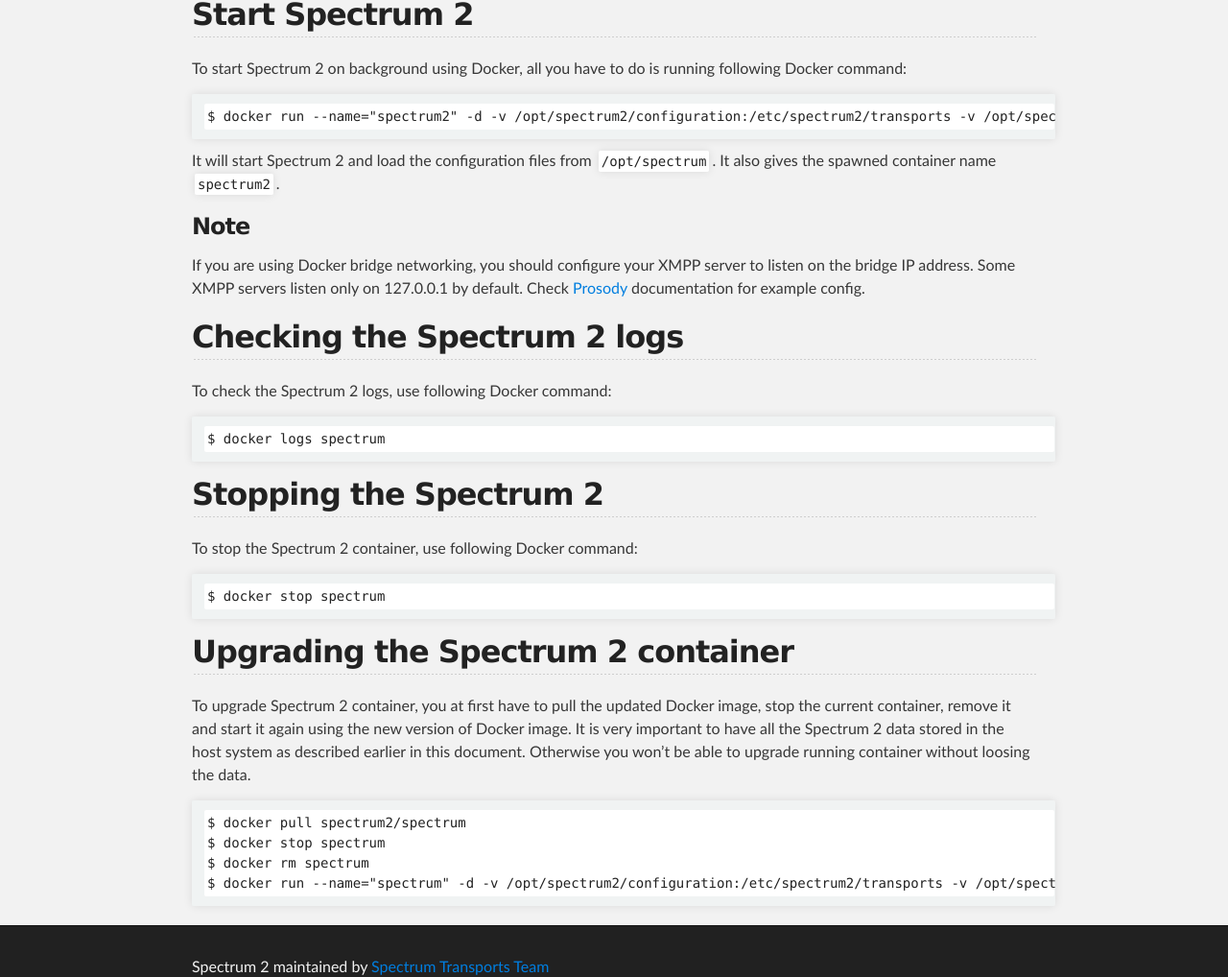
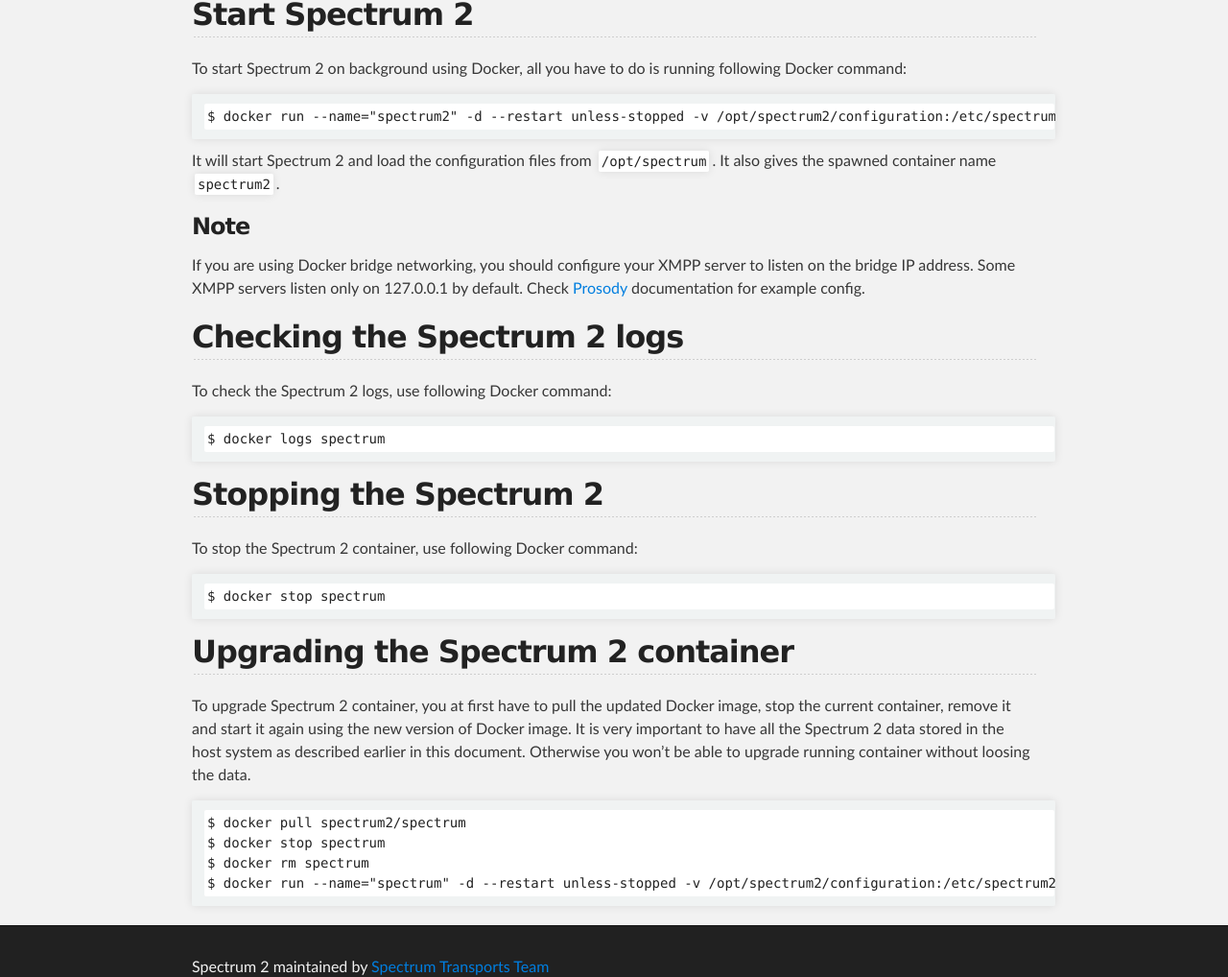
Before and after one commit to SpectrumIM/spectrum2, a Jekyll site: the page built from documentation/installation/docker.md, in a window 1280 px wide and 1400 px high, scrolled down 1041 px. Shown: the part 346-1364 px from the top of the window at 96% size. Built offline with Jekyll 4.4.1, drawn with Linux system fonts in a browser that asks for light colours.

Commit message:
Update docker.md
added --restart unless-stopped option to docker run command line

```diff
--- a/documentation/installation/docker.md
+++ b/documentation/installation/docker.md
@@ -51,7 +51,7 @@
 
 To start Spectrum 2 on background using Docker, all you have to do is running following Docker command:
 
-	$ docker run --name="spectrum2" -d -v /opt/spectrum2/configuration:/etc/spectrum2/transports -v /opt/spectrum2/data:/var/lib/spectrum2 spectrum2/spectrum
+	$ docker run --name="spectrum2" -d --restart unless-stopped -v /opt/spectrum2/configuration:/etc/spectrum2/transports -v /opt/spectrum2/data:/var/lib/spectrum2 spectrum2/spectrum
 
 It will start Spectrum 2 and load the configuration files from `/opt/spectrum`. It also gives the spawned container name `spectrum2`.
 
@@ -78,4 +78,4 @@
 	$ docker pull spectrum2/spectrum
 	$ docker stop spectrum
 	$ docker rm spectrum
-	$ docker run --name="spectrum" -d -v /opt/spectrum2/configuration:/etc/spectrum2/transports -v /opt/spectrum2/data:/var/lib/spectrum2 spectrum2/spectrum
+	$ docker run --name="spectrum" -d --restart unless-stopped -v /opt/spectrum2/configuration:/etc/spectrum2/transports -v /opt/spectrum2/data:/var/lib/spectrum2 spectrum2/spectrum
```
